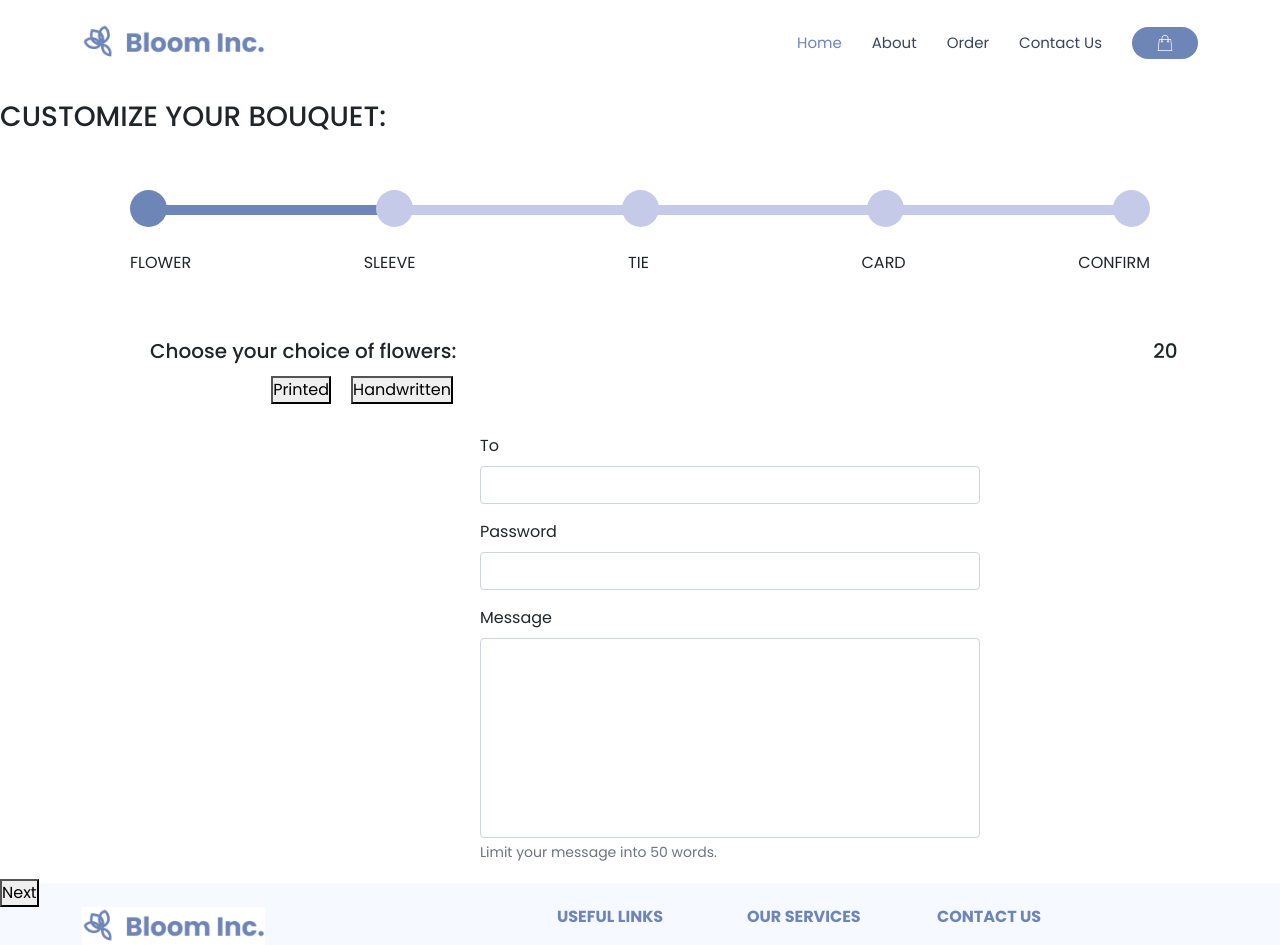
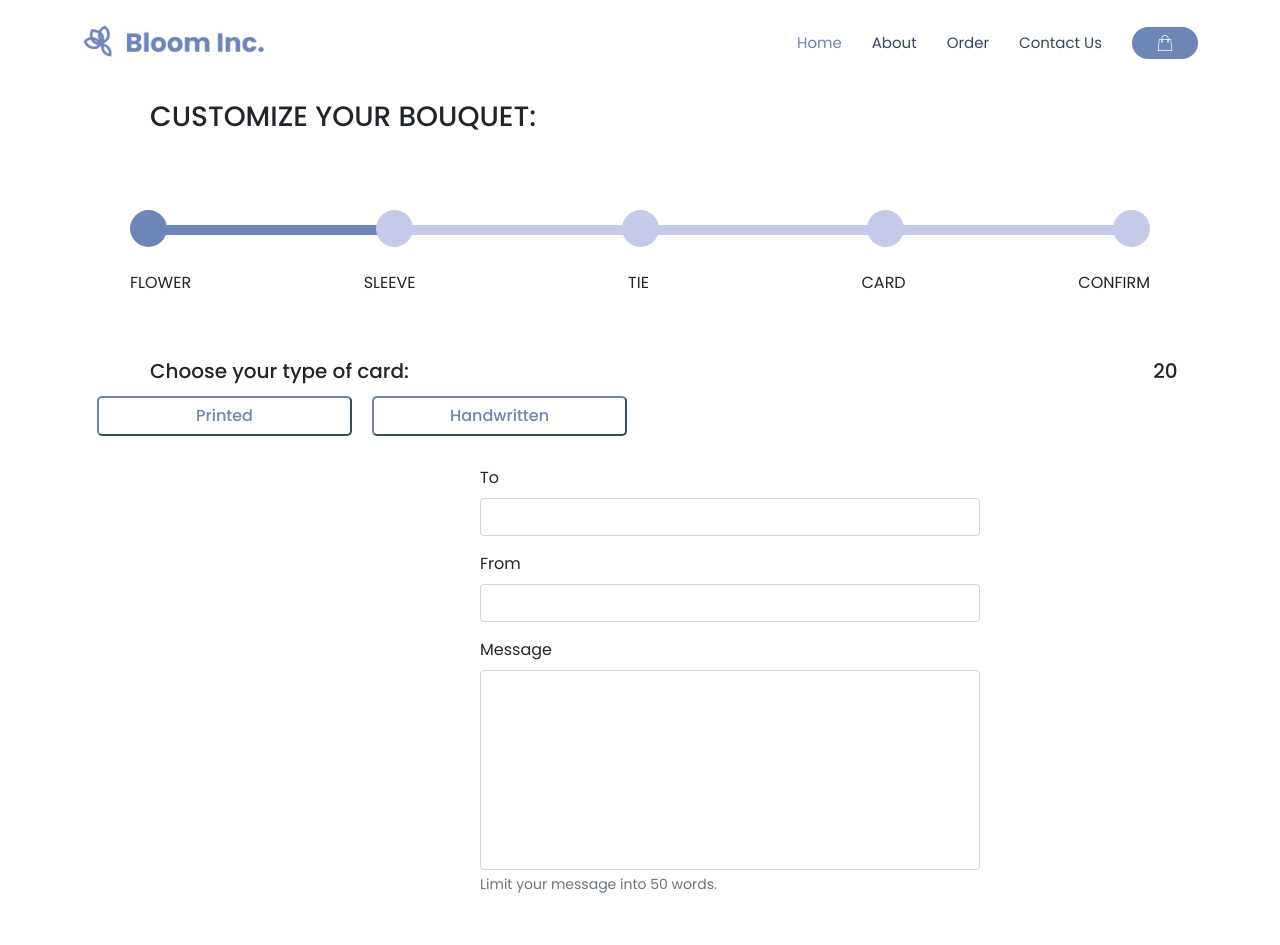
Before and after one commit to raeganfaith/MEAN-FlowerBouquet-Ecommerce, an Angular app: page /custom-card in a window 1280 px wide. Shown: the top 945 px of the page. Built offline with nearby package versions, Linux system fonts and the light colour scheme.

Commit message:
fixed customer card

```diff
--- a/src/app/custom-card/custom-card.component.css
+++ b/src/app/custom-card/custom-card.component.css
@@ -132,8 +132,12 @@
 .arranged{
 padding-top: 100px;
 }
-
-
+.arranged h3{
+  display: flex;
+  justify-content: flex-start;
+  padding-bottom: 20px;
+  padding-left: 150px;
+  }
 .row-detail{
 display: flex;
 flex-direction: row;
@@ -176,3 +180,25 @@ align-items: stretch;
 .message{
   height: 200px;
 }
+button{
+  width: 255px;
+  height: 40px;
+  background-color: white;
+  border-color: #6E85B7;
+  border-width: 2px;
+  align-items: center;
+  color: #6E85B7;
+  font-weight: 500;
+  border-radius: 5px;
+}
+button:hover{
+  background-color: #6E85B7;
+  color: white;
+}
+.confirmation{
+  display: flex;
+  justify-content: flex-end;
+  padding-top: 50px;
+  padding-bottom: 50px;
+  width: 93%;
+  }
--- a/src/app/custom-card/custom-card.component.html
+++ b/src/app/custom-card/custom-card.component.html
@@ -43,7 +43,7 @@
   </div>
 
   <div class="row-detail">
-    <h5>Choose your choice of flowers:</h5>
+    <h5>Choose your type of card:</h5>
     <h5>20</h5>
   </div>
 
@@ -62,7 +62,7 @@
         <div id="receiver" class="form-text"></div>
       </div>
       <div class="mb-3">
-        <label for="exampleInputPassword1" class="form-label">Password</label>
+        <label for="exampleInputPassword1" class="form-label">From</label>
         <input type="text" class="form-control" >
       </div>
       <div class="mb-3">
--- a/src/app/custom-tie/custom-tie.component.css
+++ b/src/app/custom-tie/custom-tie.component.css
@@ -3,7 +3,6 @@
 .ml{
   margin-left: 40px;
 }
-
 .card-stepper {
   z-index: 0
 }
@@ -164,10 +163,6 @@ display: flex;
 flex-direction: row;
 justify-content: space-between;
 }
-/* button{
-width: 255px;
-background-color: #6E85B7;
-} */
 
 .bouquet-container .btn{
 align-items: center;
@@ -182,13 +177,19 @@ padding-bottom: 50px;
 width: 93%;
 }
 button{
-width: 255px;
-background-color: #6E85B7;
-color: white;
-border-color: #6E85B7;
-padding: 5px;
-border-radius: 5px;
-
+  width: 255px;
+  height: 40px;
+  background-color: white;
+  border-color: #6E85B7;
+  border-width: 2px;
+  align-items: center;
+  color: #6E85B7;
+  font-weight: 500;
+  border-radius: 5px;
+}
+button:hover{
+  background-color: #6E85B7;
+  color: white;
 }
 .add-btn{
 padding-top: 10px;
```
